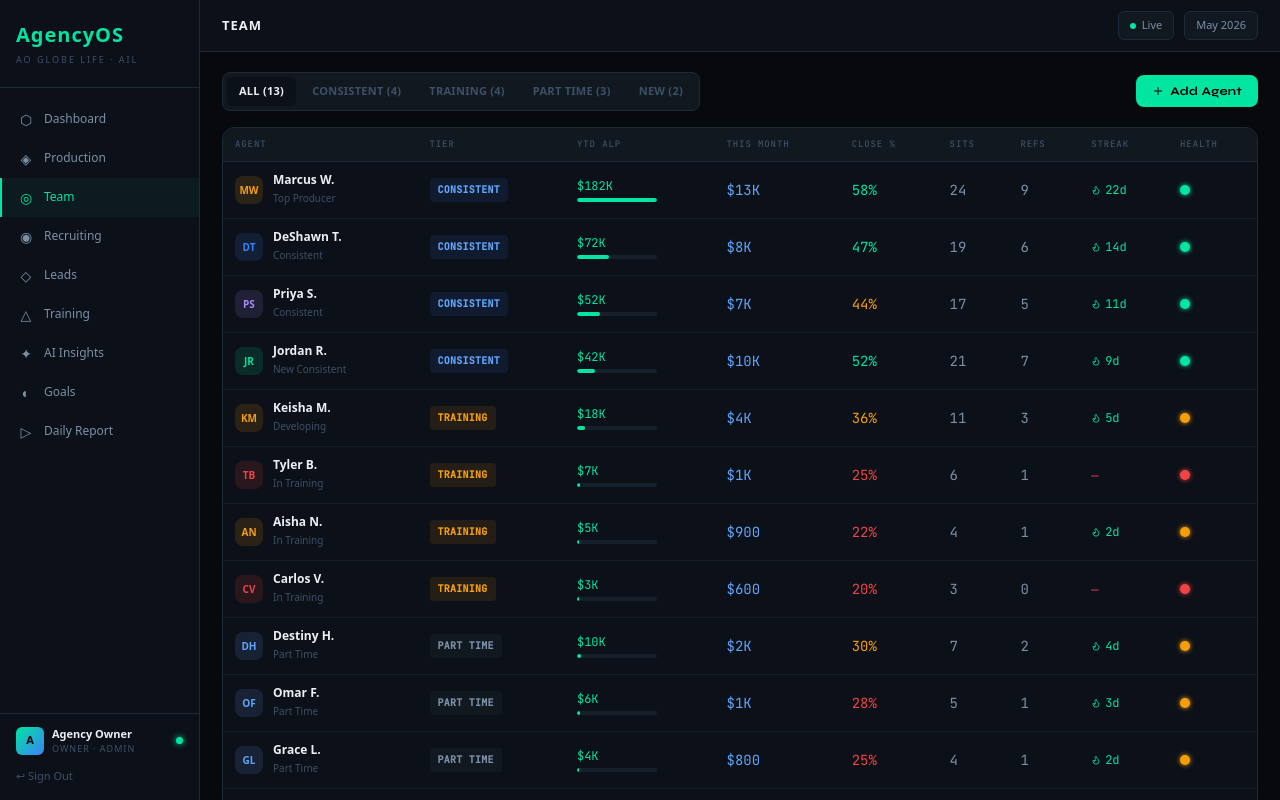
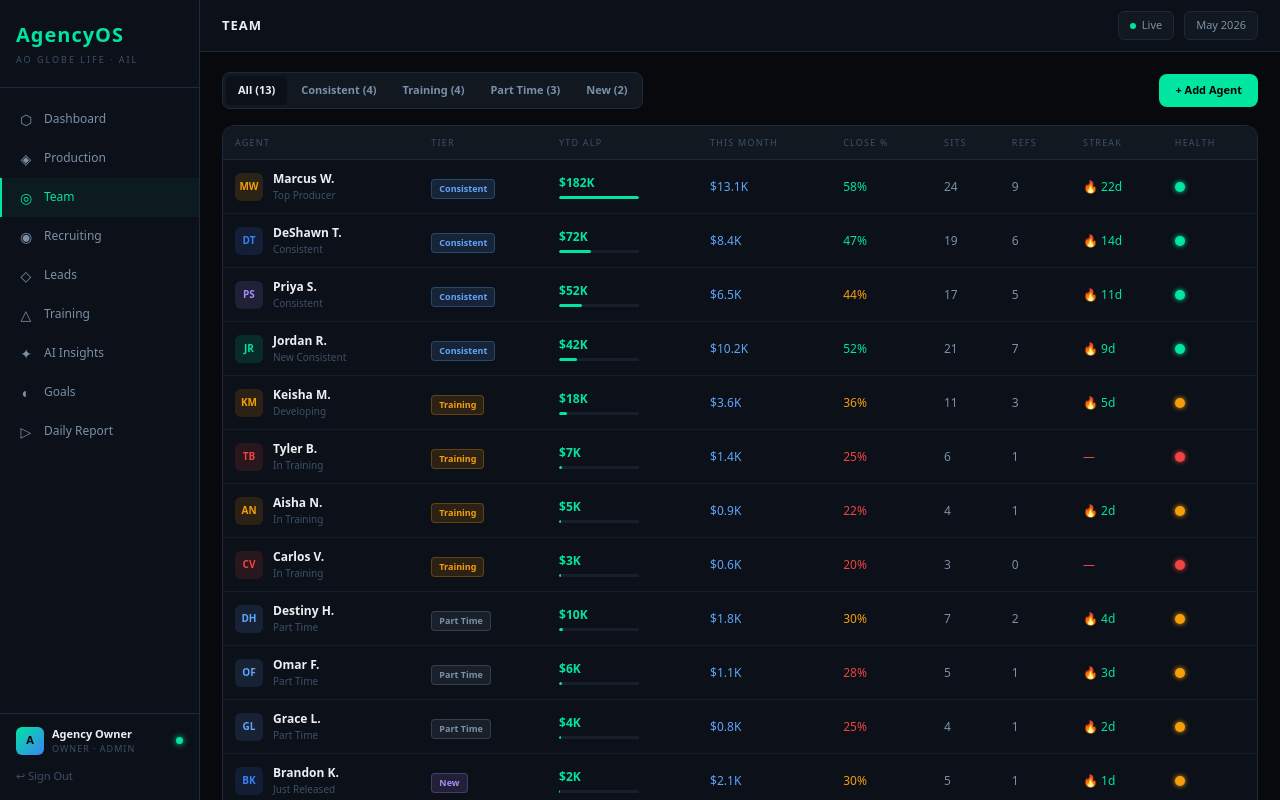
Before and after one commit to esako20-del/agencyos, a Next.js app: page /dashboard/team in a window 1280 px wide. Built offline with nearby package versions, Linux system fonts and the light colour scheme.

Commit message:
Update page.tsx

```diff
--- a/src/app/dashboard/team/page.tsx
+++ b/src/app/dashboard/team/page.tsx
@@ -1,23 +1,20 @@
 'use client'
 import { useState } from 'react'
-import { cn, tierColor, tierLabel, formatCurrency } from '@/lib/utils'
-import { AgentTier } from '@/types'
-import { Plus, Flame } from 'lucide-react'
 
 const AGENTS = [
-  { id: '1', full_name: 'Marcus W.', role: 'Top Producer', tier: 'consistent' as AgentTier, ytd: 182000, month: 13100, sits: 24, close: 58, refs: 9, leads: 'Union+Vet', streak: 22, health: 'green', initials: 'MW', color: '#F59E0B' },
-  { id: '2', full_name: 'DeShawn T.', role: 'Consistent', tier: 'consistent' as AgentTier, ytd: 72000, month: 8400, sits: 19, close: 47, refs: 6, leads: 'Union+POS', streak: 14, health: 'green', initials: 'DT', color: '#3B82F6' },
-  { id: '3', full_name: 'Priya S.', role: 'Consistent', tier: 'consistent' as AgentTier, ytd: 52000, month: 6500, sits: 17, close: 44, refs: 5, leads: 'Union', streak: 11, health: 'green', initials: 'PS', color: '#A78BFA' },
-  { id: '4', full_name: 'Jordan R.', role: 'New Consistent', tier: 'consistent' as AgentTier, ytd: 42000, month: 10200, sits: 21, close: 52, refs: 7, leads: 'Veteran', streak: 9, health: 'green', initials: 'JR', color: '#00E5A0' },
-  { id: '5', full_name: 'Keisha M.', role: 'Developing', tier: 'training' as AgentTier, ytd: 18000, month: 3600, sits: 11, close: 36, refs: 3, leads: 'New Pack', streak: 5, health: 'yellow', initials: 'KM', color: '#F59E0B' },
-  { id: '6', full_name: 'Tyler B.', role: 'In Training', tier: 'training' as AgentTier, ytd: 7200, month: 1400, sits: 6, close: 25, refs: 1, leads: 'New Pack', streak: 0, health: 'red', initials: 'TB', color: '#EF4444' },
-  { id: '7', full_name: 'Aisha N.', role: 'In Training', tier: 'training' as AgentTier, ytd: 5100, month: 900, sits: 4, close: 22, refs: 1, leads: 'New Pack', streak: 2, health: 'yellow', initials: 'AN', color: '#F59E0B' },
-  { id: '8', full_name: 'Carlos V.', role: 'In Training', tier: 'training' as AgentTier, ytd: 3200, month: 600, sits: 3, close: 20, refs: 0, leads: 'New Pack', streak: 0, health: 'red', initials: 'CV', color: '#EF4444' },
-  { id: '9', full_name: 'Destiny H.', role: 'Part Time', tier: 'parttime' as AgentTier, ytd: 9800, month: 1800, sits: 7, close: 30, refs: 2, leads: 'Union', streak: 4, health: 'yellow', initials: 'DH', color: '#60A5FA' },
-  { id: '10', full_name: 'Omar F.', role: 'Part Time', tier: 'parttime' as AgentTier, ytd: 6400, month: 1100, sits: 5, close: 28, refs: 1, leads: 'Veteran', streak: 3, health: 'yellow', initials: 'OF', color: '#60A5FA' },
-  { id: '11', full_name: 'Grace L.', role: 'Part Time', tier: 'parttime' as AgentTier, ytd: 4200, month: 800, sits: 4, close: 25, refs: 1, leads: 'Union', streak: 2, health: 'yellow', initials: 'GL', color: '#60A5FA' },
-  { id: '12', full_name: 'Brandon K.', role: 'Just Released', tier: 'new' as AgentTier, ytd: 2100, month: 2100, sits: 5, close: 30, refs: 1, leads: 'New Pack', streak: 1, health: 'yellow', initials: 'BK', color: '#3B82F6' },
-  { id: '13', full_name: 'Tamara J.', role: 'Just Released', tier: 'new' as AgentTier, ytd: 1800, month: 1800, sits: 4, close: 28, refs: 0, leads: 'New Pack', streak: 1, health: 'yellow', initials: 'TJ', color: '#A78BFA' },
+  { id: '1', full_name: 'Marcus W.', role: 'Top Producer', tier: 'consistent', ytd: 182000, month: 13100, sits: 24, close: 58, refs: 9, leads: 'Union+Vet', streak: 22, health: 'green', initials: 'MW', color: '#F59E0B' },
+  { id: '2', full_name: 'DeShawn T.', role: 'Consistent', tier: 'consistent', ytd: 72000, month: 8400, sits: 19, close: 47, refs: 6, leads: 'Union+POS', streak: 14, health: 'green', initials: 'DT', color: '#3B82F6' },
+  { id: '3', full_name: 'Priya S.', role: 'Consistent', tier: 'consistent', ytd: 52000, month: 6500, sits: 17, close: 44, refs: 5, leads: 'Union', streak: 11, health: 'green', initials: 'PS', color: '#A78BFA' },
+  { id: '4', full_name: 'Jordan R.', role: 'New Consistent', tier: 'consistent', ytd: 42000, month: 10200, sits: 21, close: 52, refs: 7, leads: 'Veteran', streak: 9, health: 'green', initials: 'JR', color: '#00E5A0' },
+  { id: '5', full_name: 'Keisha M.', role: 'Developing', tier: 'training', ytd: 18000, month: 3600, sits: 11, close: 36, refs: 3, leads: 'New Pack', streak: 5, health: 'yellow', initials: 'KM', color: '#F59E0B' },
+  { id: '6', full_name: 'Tyler B.', role: 'In Training', tier: 'training', ytd: 7200, month: 1400, sits: 6, close: 25, refs: 1, leads: 'New Pack', streak: 0, health: 'red', initials: 'TB', color: '#EF4444' },
+  { id: '7', full_name: 'Aisha N.', role: 'In Training', tier: 'training', ytd: 5100, month: 900, sits: 4, close: 22, refs: 1, leads: 'New Pack', streak: 2, health: 'yellow', initials: 'AN', color: '#F59E0B' },
+  { id: '8', full_name: 'Carlos V.', role: 'In Training', tier: 'training', ytd: 3200, month: 600, sits: 3, close: 20, refs: 0, leads: 'New Pack', streak: 0, health: 'red', initials: 'CV', color: '#EF4444' },
+  { id: '9', full_name: 'Destiny H.', role: 'Part Time', tier: 'parttime', ytd: 9800, month: 1800, sits: 7, close: 30, refs: 2, leads: 'Union', streak: 4, health: 'yellow', initials: 'DH', color: '#60A5FA' },
+  { id: '10', full_name: 'Omar F.', role: 'Part Time', tier: 'parttime', ytd: 6400, month: 1100, sits: 5, close: 28, refs: 1, leads: 'Veteran', streak: 3, health: 'yellow', initials: 'OF', color: '#60A5FA' },
+  { id: '11', full_name: 'Grace L.', role: 'Part Time', tier: 'parttime', ytd: 4200, month: 800, sits: 4, close: 25, refs: 1, leads: 'Union', streak: 2, health: 'yellow', initials: 'GL', color: '#60A5FA' },
+  { id: '12', full_name: 'Brandon K.', role: 'Just Released', tier: 'new', ytd: 2100, month: 2100, sits: 5, close: 30, refs: 1, leads: 'New Pack', streak: 1, health: 'yellow', initials: 'BK', color: '#3B82F6' },
+  { id: '13', full_name: 'Tamara J.', role: 'Just Released', tier: 'new', ytd: 1800, month: 1800, sits: 4, close: 28, refs: 0, leads: 'New Pack', streak: 1, health: 'yellow', initials: 'TJ', color: '#A78BFA' },
 ]
 
 const TABS = [
@@ -34,69 +31,89 @@ export default function TeamPage() {
   const topYtd = AGENTS[0].ytd
 
   return (
-    <div className="space-y-4 animate-in">
-      <div className="flex items-center justify-between">
-        <div className="flex gap-1 bg-surface-2 border border-border p-1 rounded-lg">
+    <div style={{ fontFamily: 'system-ui, sans-serif', color: '#ECF0F5' }}>
+
+      {/* Filter tabs + Add button */}
+      <div style={{ display: 'flex', alignItems: 'center', justifyContent: 'space-between', marginBottom: '16px' }}>
+        <div style={{ display: 'flex', gap: '2px', background: '#111820', border: '1px solid #1C2A3A', padding: '3px', borderRadius: '8px' }}>
           {TABS.map(t => (
-            <button key={t.value} onClick={() => setFilter(t.value)}
-              className={cn('px-3 py-1.5 rounded-md text-[11px] font-bold uppercase tracking-wide transition-all',
-                filter === t.value ? 'bg-surface-1 text-text shadow-sm' : 'text-text-muted hover:text-text')}>
+            <button key={t.value} onClick={() => setFilter(t.value)} style={{
+              padding: '6px 12px', borderRadius: '5px', fontSize: '11px', fontWeight: '600',
+              cursor: 'pointer', border: 'none',
+              background: filter === t.value ? '#0C1018' : 'transparent',
+              color: filter === t.value ? '#ECF0F5' : '#7A90A8',
+            }}>
               {t.label}
             </button>
           ))}
         </div>
-        <button className="btn-primary flex items-center gap-1.5">
-          <Plus size={12} /> Add Agent
+        <button style={{ background: '#00E5A0', color: '#000', border: 'none', borderRadius: '8px', padding: '8px 16px', fontSize: '11px', fontWeight: '700', cursor: 'pointer' }}>
+          + Add Agent
         </button>
       </div>
 
-      <div className="panel overflow-x-auto">
-        <table className="data-table w-full">
+      {/* Table */}
+      <div style={{ background: '#0C1018', border: '1px solid #1C2A3A', borderRadius: '12px', overflow: 'hidden' }}>
+        <table style={{ width: '100%', borderCollapse: 'collapse' }}>
           <thead>
-            <tr>
-              <th>Agent</th><th>Tier</th><th>YTD ALP</th>
-              <th>This Month</th><th>Close %</th><th>Sits</th>
-              <th>Refs</th><th>Streak</th><th>Health</th>
+            <tr style={{ background: '#111820' }}>
+              {['Agent', 'Tier', 'YTD ALP', 'This Month', 'Close %', 'Sits', 'Refs', 'Streak', 'Health'].map(h => (
+                <th key={h} style={{ padding: '10px 12px', textAlign: 'left', fontSize: '9px', color: '#3D5068', textTransform: 'uppercase', letterSpacing: '1.2px', borderBottom: '1px solid #1C2A3A', fontWeight: '500' }}>
+                  {h}
+                </th>
+              ))}
             </tr>
           </thead>
           <tbody>
             {filtered.map(agent => {
               const pct = Math.round((agent.ytd / topYtd) * 100)
               const healthColor = agent.health === 'green' ? '#00E5A0' : agent.health === 'yellow' ? '#F59E0B' : '#EF4444'
-              const closeColor = agent.close >= 45 ? 'text-accent-green' : agent.close >= 30 ? 'text-accent-amber' : 'text-accent-red'
+              const closeColor = agent.close >= 45 ? '#00E5A0' : agent.close >= 30 ? '#F59E0B' : '#EF4444'
+              const tierColors: Record<string, string> = {
+                consistent: '#60A5FA', training: '#F59E0B', parttime: '#7A90A8', new: '#A78BFA'
+              }
+              const tierLabels: Record<string, string> = {
+                consistent: 'Consistent', training: 'Training', parttime: 'Part Time', new: 'New'
+              }
 
               return (
-                <tr key={agent.id} className="cursor-pointer">
-                  <td>
-                    <div className="flex items-center gap-2.5">
-                      <div className="w-7 h-7 rounded-lg flex items-center justify-center text-[10px] font-bold flex-shrink-0"
-                        style={{ background: `${agent.color}22`, color: agent.color }}>
+                <tr key={agent.id}
+                  onClick={() => window.location.href = `/dashboard/team/${agent.id}`}
+                  style={{ cursor: 'pointer', borderBottom: '1px solid rgba(28,42,58,0.5)' }}
+                  onMouseEnter={e => (e.currentTarget.style.background = 'rgba(255,255,255,0.015)')}
+                  onMouseLeave={e => (e.currentTarget.style.background = 'transparent')}
+                >
+                  <td style={{ padding: '10px 12px' }}>
+                    <div style={{ display: 'flex', alignItems: 'center', gap: '10px' }}>
+                      <div style={{ width: '28px', height: '28px', borderRadius: '6px', background: `${agent.color}22`, color: agent.color, display: 'flex', alignItems: 'center', justifyContent: 'center', fontSize: '10px', fontWeight: '700', flexShrink: 0 }}>
                         {agent.initials}
                       </div>
                       <div>
-                        <div className="font-semibold text-xs">{agent.full_name}</div>
-                        <div className="text-[10px] text-text-muted">{agent.role}</div>
+                        <div style={{ fontSize: '12px', fontWeight: '600' }}>{agent.full_name}</div>
+                        <div style={{ fontSize: '10px', color: '#3D5068' }}>{agent.role}</div>
                       </div>
                     </div>
                   </td>
-                  <td><span className={cn('badge', tierColor(agent.tier))}>{tierLabel(agent.tier)}</span></td>
-                  <td>
-                    <div className="font-mono text-xs text-accent-green">{formatCurrency(agent.ytd, true)}</div>
-                    <div className="w-20 h-1 bg-surface-3 rounded-full mt-1 overflow-hidden">
-                      <div className="h-full bg-accent-green rounded-full" style={{ width: `${pct}%` }} />
+                  <td style={{ padding: '10px 12px' }}>
+                    <span style={{ display: 'inline-block', padding: '2px 7px', borderRadius: '4px', fontSize: '9px', fontWeight: '700', background: `${tierColors[agent.tier]}22`, color: tierColors[agent.tier], border: `1px solid ${tierColors[agent.tier]}44` }}>
+                      {tierLabels[agent.tier]}
+                    </span>
+                  </td>
+                  <td style={{ padding: '10px 12px' }}>
+                    <div style={{ fontSize: '12px', color: '#00E5A0', fontWeight: '600' }}>${(agent.ytd / 1000).toFixed(0)}K</div>
+                    <div style={{ width: '80px', height: '3px', background: '#16202C', borderRadius: '2px', marginTop: '4px', overflow: 'hidden' }}>
+                      <div style={{ width: `${pct}%`, height: '100%', background: '#00E5A0', borderRadius: '2px' }} />
                     </div>
                   </td>
-                  <td className="font-mono text-xs text-accent-blue2">{formatCurrency(agent.month, true)}</td>
-                  <td className={cn('font-mono text-xs', closeColor)}>{agent.close}%</td>
-                  <td className="font-mono text-xs text-text-soft">{agent.sits}</td>
-                  <td className="font-mono text-xs text-text-soft">{agent.refs}</td>
-                  <td>
-                    {agent.streak > 0
-                      ? <span className="flex items-center gap-1 text-accent-green font-mono text-xs"><Flame size={10} />{agent.streak}d</span>
-                      : <span className="text-accent-red font-mono text-xs">—</span>}
+                  <td style={{ padding: '10px 12px', fontSize: '12px', color: '#60A5FA', fontWeight: '500' }}>${(agent.month / 1000).toFixed(1)}K</td>
+                  <td style={{ padding: '10px 12px', fontSize: '12px', color: closeColor, fontWeight: '500' }}>{agent.close}%</td>
+                  <td style={{ padding: '10px 12px', fontSize: '12px', color: '#7A90A8' }}>{agent.sits}</td>
+                  <td style={{ padding: '10px 12px', fontSize: '12px', color: '#7A90A8' }}>{agent.refs}</td>
+                  <td style={{ padding: '10px 12px', fontSize: '12px', color: agent.streak > 0 ? '#00E5A0' : '#EF4444' }}>
+                    {agent.streak > 0 ? `🔥 ${agent.streak}d` : '—'}
                   </td>
-                  <td>
-                    <div className="w-2.5 h-2.5 rounded-full" style={{ background: healthColor, boxShadow: `0 0 5px ${healthColor}` }} />
+                  <td style={{ padding: '10px 12px' }}>
+                    <div style={{ width: '10px', height: '10px', borderRadius: '50%', background: healthColor, boxShadow: `0 0 5px ${healthColor}` }} />
                   </td>
                 </tr>
               )
```
